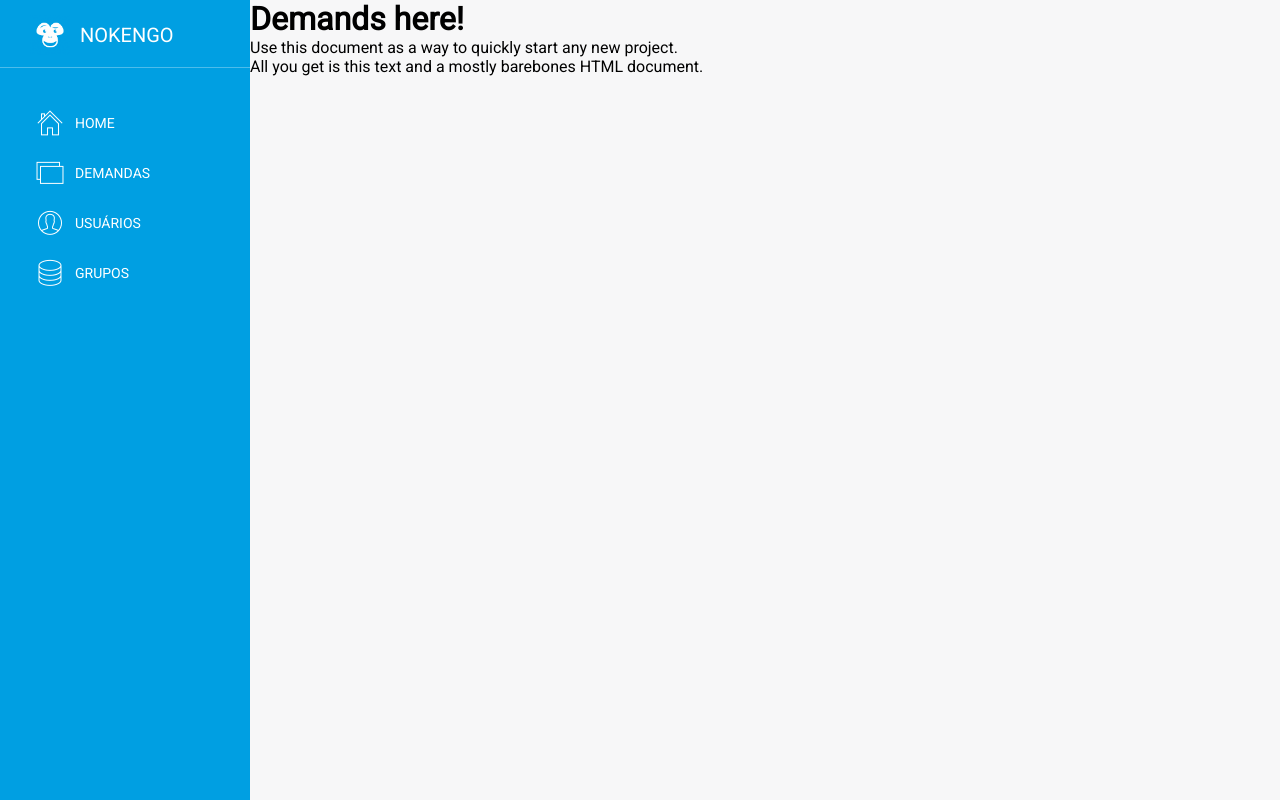
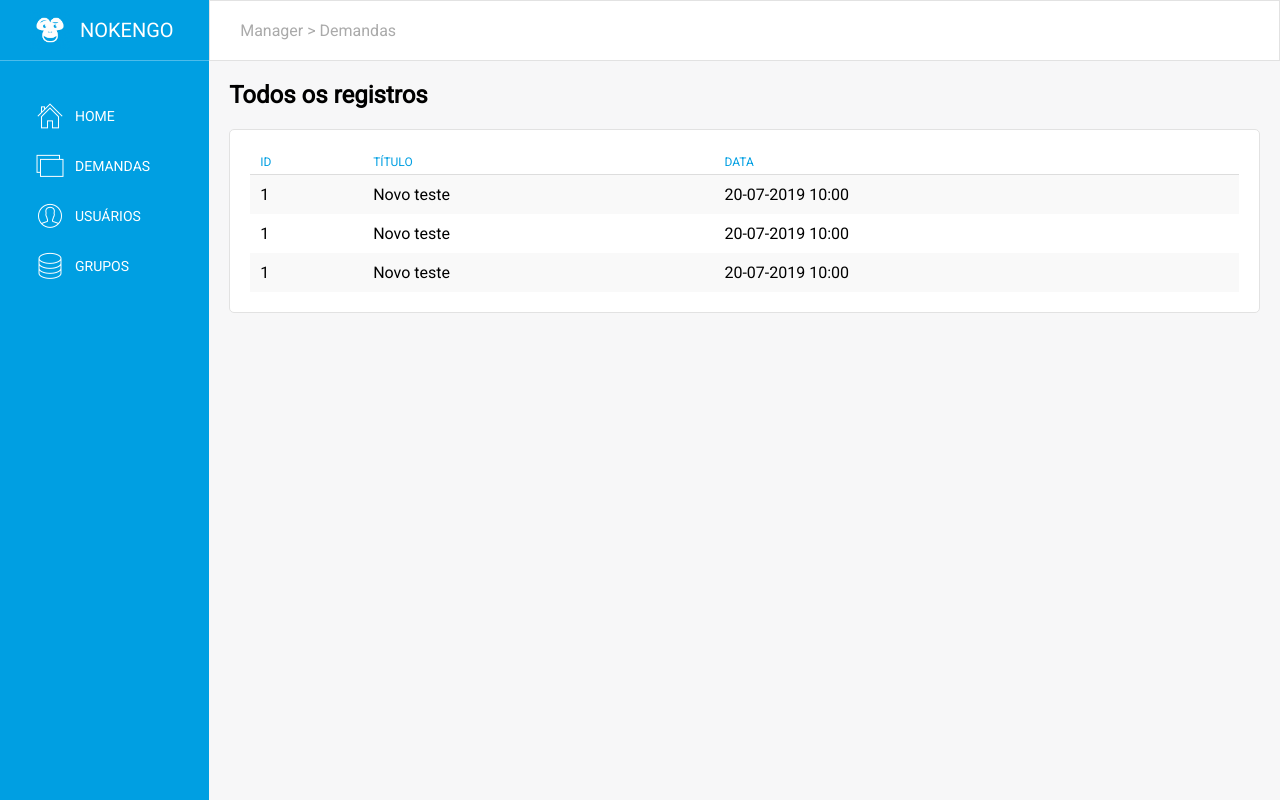
Before and after one commit to samuellevy/demands-django, a Django app: page /demands/ in a window 1280 px wide. Run offline with Django 3.2, Linux system fonts and the light colour scheme; style sheets or scripts are compiled from the project's sources; some libraries are stand-ins or nearby versions.

Commit message:
styles for list screen

```diff
--- a/app/src/templates/demands/index.html
+++ b/app/src/templates/demands/index.html
@@ -1,9 +1,34 @@
 {% extends 'base/index.html' %} {% block content %}
-<div class="starter-template">
-  <h1>Demands here!</h1>
-  <p class="lead">
-    Use this document as a way to quickly start any new project.<br />
-    All you get is this text and a mostly barebones HTML document.
-  </p>
-</div>
+<section>
+  <header>Manager > Demandas</header>
+  <h2>Todos os registros</h2>
+  <article>
+    <table>
+      <thead>
+        <tr>
+          <th>id</th>
+          <th>Título</th>
+          <th>Data</th>
+        </tr>
+      </thead>
+      <tbody>
+        <tr>
+          <td>1</td>
+          <td>Novo teste</td>
+          <td>20-07-2019 10:00</td>
+        </tr>
+        <tr>
+          <td>1</td>
+          <td>Novo teste</td>
+          <td>20-07-2019 10:00</td>
+        </tr>
+        <tr>
+          <td>1</td>
+          <td>Novo teste</td>
+          <td>20-07-2019 10:00</td>
+        </tr>
+      </tbody>
+    </table>
+  </article>
+</section>
 {% endblock %}
--- a/static/scss/components/nav.scss
+++ b/static/scss/components/nav.scss
@@ -3,12 +3,11 @@
   background-color: #009fe2;
   display: flex;
   flex-direction: column;
-
   align-items: center;
   header {
     font-size: 20px;
     color: #fff;
-    padding: 15px 0 12px;
+    padding: 10px 0 10px;
     border-bottom: 1px solid rgba(255, 255, 255, 0.3);
     width: 100%;
     text-align: center;
--- a/static/scss/components/reset.scss
+++ b/static/scss/components/reset.scss
@@ -8,3 +8,9 @@
   font-family: "Roboto";
   background-color: rgba(203, 203, 210, 0.15);
 }
+
+main {
+  display: flex;
+  flex-direction: column;
+  width: 100%;
+}
--- /dev/null
+++ b/static/scss/components/sections.scss
@@ -0,0 +1,50 @@
+section {
+  display: flex;
+  flex-wrap: wrap;
+  width: 100%;
+  header {
+    width: 100%;
+    background-color: #fff;
+    border: 1px solid #e2e2e2;
+    padding: 20px 30px;
+    color: #aaa;
+  }
+  h2 {
+    padding: 20px 20px 0;
+  }
+  article {
+    margin: 20px;
+    padding: 20px;
+    background-color: #fff;
+    border: 1px solid #e2e2e2;
+    border-radius: 5px;
+    width: 100%;
+  }
+}
+
+table {
+  width: 100%;
+  border-spacing: 0;
+  border-collapse: collapse;
+  thead {
+    th {
+      border-bottom: 1px solid #ddd;
+      color: #009fe2;
+      font-weight: normal;
+      text-transform: uppercase;
+      font-size: 12px;
+      text-align: left;
+      padding: 5px 10px;
+    }
+  }
+  tbody {
+    tr {
+      &:nth-of-type(2n + 1) {
+        background-color: #f9f9f9;
+      }
+    }
+    td {
+      padding: 10px 10px;
+    }
+  }
+}
--- a/static/scss/global.scss
+++ b/static/scss/global.scss
@@ -7,3 +7,4 @@
 @import url("https://fonts.googleapis.com/css?family=Roboto&display=swap");
 @import "components/reset.scss";
 @import "components/nav.scss";
+@import "components/sections.scss";
```
Also changed, not shown: static/scss/global.css (+43 -1 lines), app/src/templates/index.html (added), 1 other file.
